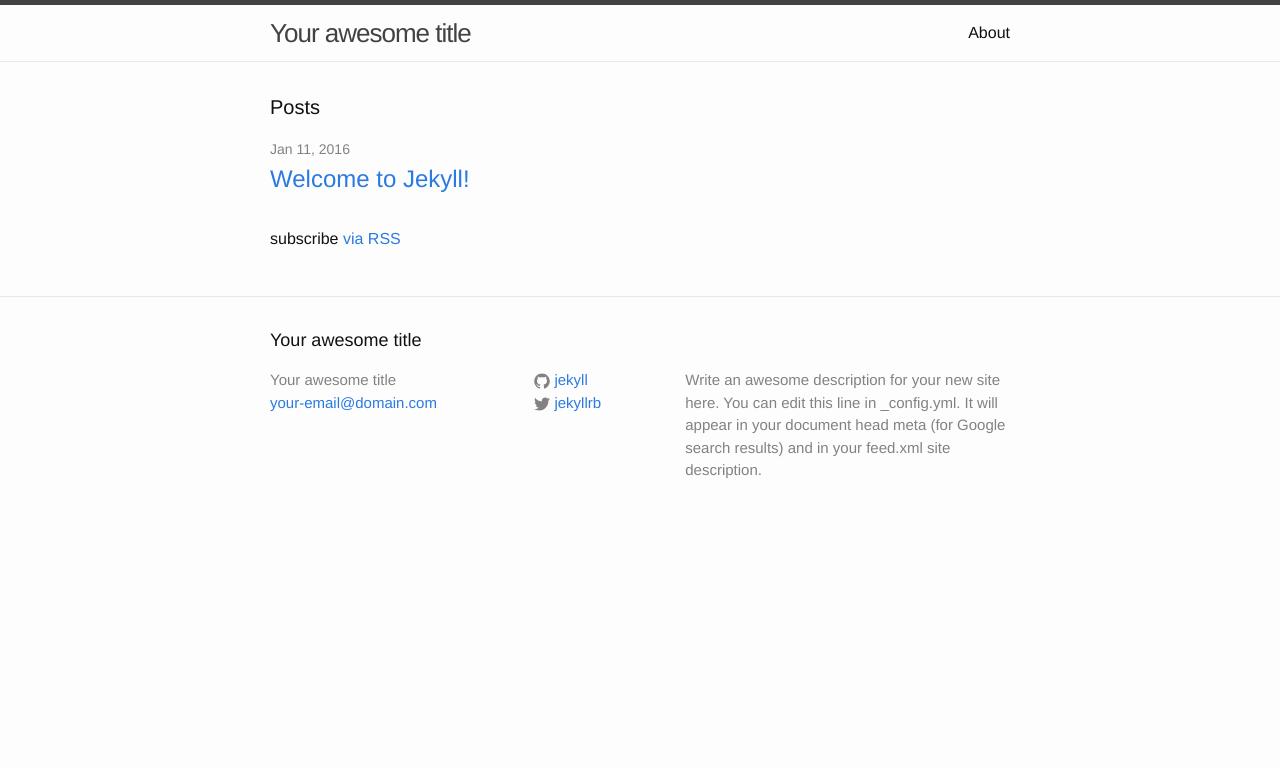
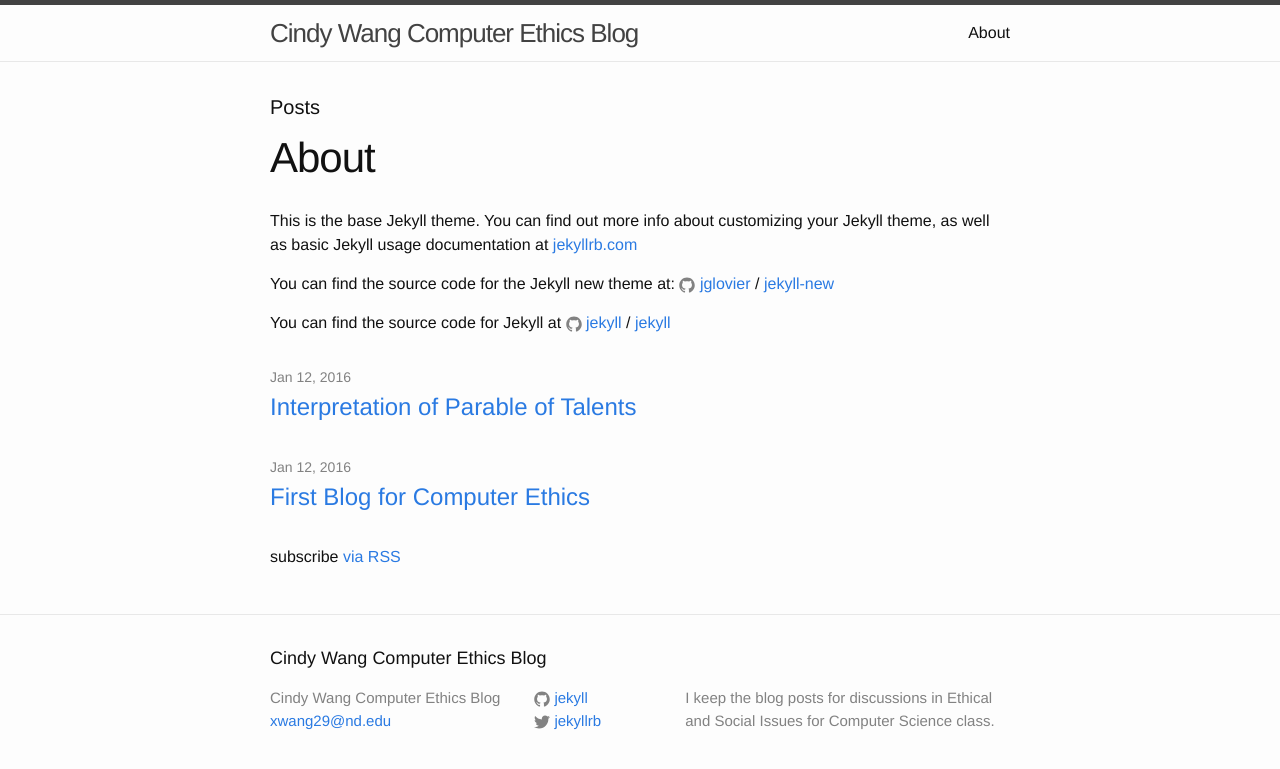
Before and after one commit to Yujia-Qin/Yujia-Qin.github.io, a Jekyll site: the page built from index.html, in a window 1280 px wide. Shown: the top 769 px of the page. Built offline with Jekyll 4.4.1, drawn with Linux system fonts in a browser that asks for light colours.

Commit message:
first post

```diff
--- a/_config.yml
+++ b/_config.yml
@@ -6,14 +6,13 @@
 # 'jekyll serve'. If you change this file, please restart the server process.
 
 # Site settings
-title: Your awesome title
-email: your-email@domain.com
+title: Cindy Wang Computer Ethics Blog
+email: xwang29@nd.edu
 description: > # this means to ignore newlines until "baseurl:"
-  Write an awesome description for your new site here. You can edit this
-  line in _config.yml. It will appear in your document head meta (for
-  Google search results) and in your feed.xml site description.
+  I keep the blog posts for discussions in Ethical and Social Issues for Computer Science
+  class.
 baseurl: "" # the subpath of your site, e.g. /blog
-url: "http://yourdomain.com" # the base hostname & protocol for your site
+url: "http://cindyxinyiwang.github.io" # the base hostname & protocol for your site
 twitter_username: jekyllrb
 github_username:  jekyll
 
--- /dev/null
+++ b/_posts/2016-01-11-first-blog-for-computer-ethics.markdown
@@ -0,0 +1,11 @@
+---
+layout: post
+title:  "First Blog for Computer Ethics"
+date:   2016-01-11 21:38:00 -0600
+categories: jekyll update
+---
+My name is Cindy Wang and I am currently a junior major in Computer Science at Notre Dame. I come from China, so Chinese food is definitely my favorite. I love reading, and one of my favorite authors is Hermann Hesse - his book Glass Bead Game is awesome. I also enjoy drawing and painting, though I don't have a lot of time to paint now. And of course I love Computer Science. I love the feeling of mastering a language and make something that solve a problem and benefit people. I also find it interesting and challenging because Computer Science is evolving really fast and is related to many different fields. I am interested in many different things, and with Computer Science I could have some basic skills to solve problems in psychology, economics etc.
+
+The main thing I want to get out of the class is the ability to analyze problems and decisions I need to make facing Computer Science. It is a new discipline and there are always problems emerging with the development of new technology. I hope the materials discussed in this class will help me to make more informed and rational choices related to my career.
+
+I think one of the most pressing ethical and moral issues facing Computer Scientists is the problem regarding social impact and business development. As the author of "Programmers: Stop Calling Yourselves Engineers" suggest, tech industry and sillicon valley values building products that sell and scale. More and more emphasis on business is integrated in Computer Science. This definitely helps the development of new technology and its integration to society, but it is also one of the causes for the social problems made by new technology and business. As an unexperienced Computer Science student, I want to learn about how to balance the trend of fast product development and forming good software engineering practice.
--- /dev/null
+++ b/_posts/2016-01-11-interpretation-of-parable-of-talents.markdown
@@ -0,0 +1,7 @@
+---
+layout: post
+title:  "Interpretation of Parable of Talents"
+date:   2016-01-11 22:38:00 -0600
+categories: jekyll update
+---
+In this blog post I will discuss some of my interpretation of the Parable of Talents.
--- a/_posts/2016-01-11-welcome-to-jekyll.markdown
+++ /dev/null
@@ -1,25 +0,0 @@
----
-layout: post
-title:  "Welcome to Jekyll!"
-date:   2016-01-11 16:38:00 -0600
-categories: jekyll update
----
-You’ll find this post in your `_posts` directory. Go ahead and edit it and re-build the site to see your changes. You can rebuild the site in many different ways, but the most common way is to run `jekyll serve`, which launches a web server and auto-regenerates your site when a file is updated.
-
-To add new posts, simply add a file in the `_posts` directory that follows the convention `YYYY-MM-DD-name-of-post.ext` and includes the necessary front matter. Take a look at the source for this post to get an idea about how it works.
-
-Jekyll also offers powerful support for code snippets:
-
-{% highlight ruby %}
-def print_hi(name)
-  puts "Hi, #{name}"
-end
-print_hi('Tom')
-#=> prints 'Hi, Tom' to STDOUT.
-{% endhighlight %}
-
-Check out the [Jekyll docs][jekyll-docs] for more info on how to get the most out of Jekyll. File all bugs/feature requests at [Jekyll’s GitHub repo][jekyll-gh]. If you have questions, you can ask them on [Jekyll Talk][jekyll-talk].
-
-[jekyll-docs]: http://jekyllrb.com/docs/home
-[jekyll-gh]:   https://github.com/jekyll/jekyll
-[jekyll-talk]: https://talk.jekyllrb.com/
--- a/index.html
+++ b/index.html
@@ -7,6 +7,7 @@ layout: default
   <h1 class="page-heading">Posts</h1>
 
   <ul class="post-list">
+    {{ content }}
     {% for post in site.posts %}
       <li>
         <span class="post-meta">{{ post.date | date: "%b %-d, %Y" }}</span>
```
